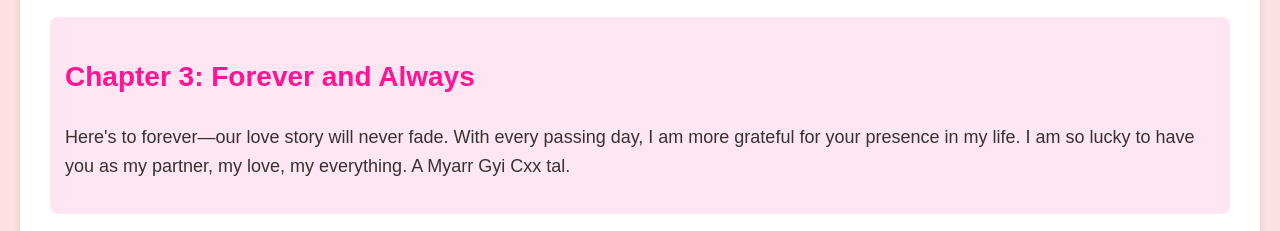
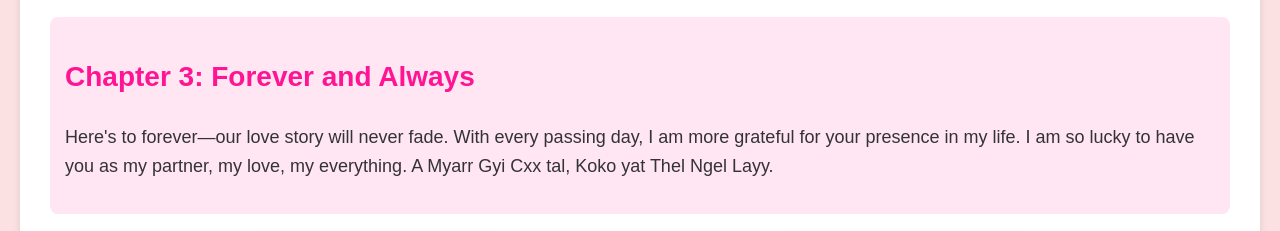
Before and after one commit to Freddy-UCMg/OurLove, a plain HTML site: page index.html in a window 1280 px wide. Shown: the part 2064-2295 px from the top of the page. Drawn offline with Linux system fonts and the light colour scheme.

Commit message:
Update index.html

```diff
--- a/index.html
+++ b/index.html
@@ -281,7 +281,7 @@
         <p>
           Here's to forever—our love story will never fade. With every passing
           day, I am more grateful for your presence in my life. I am so lucky to
-          have you as my partner, my love, my everything. A Myarr Gyi Cxx tal.
+          have you as my partner, my love, my everything. A Myarr Gyi Cxx tal, Koko yat Thel Ngel Layy.
         </p>
       </div>
 
```
